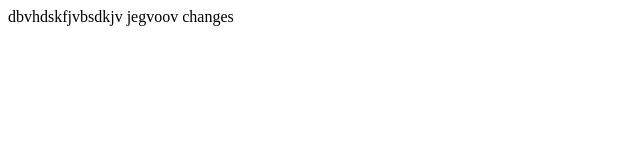
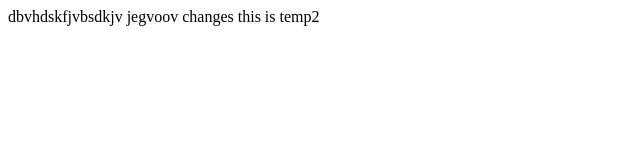
Before and after one commit to Rishwanth1323/draco, a plain HTML site: page index.html in a window 1280 px wide. Shown: the whole page, without its empty margins (0-640 px from the left). Drawn offline with Linux system fonts and the light colour scheme.

Commit message:
this commit is in the temp2

```diff
--- a/index.html
+++ b/index.html
@@ -6,6 +6,7 @@
     <title>Document</title>
 </head>
 <body>
-    dbvhdskfjvbsdkjv jegvoov changes
+    dbvhdskfjvbsdkjv jegvoov changes this is temp2
+
 </body>
 </html>
```
